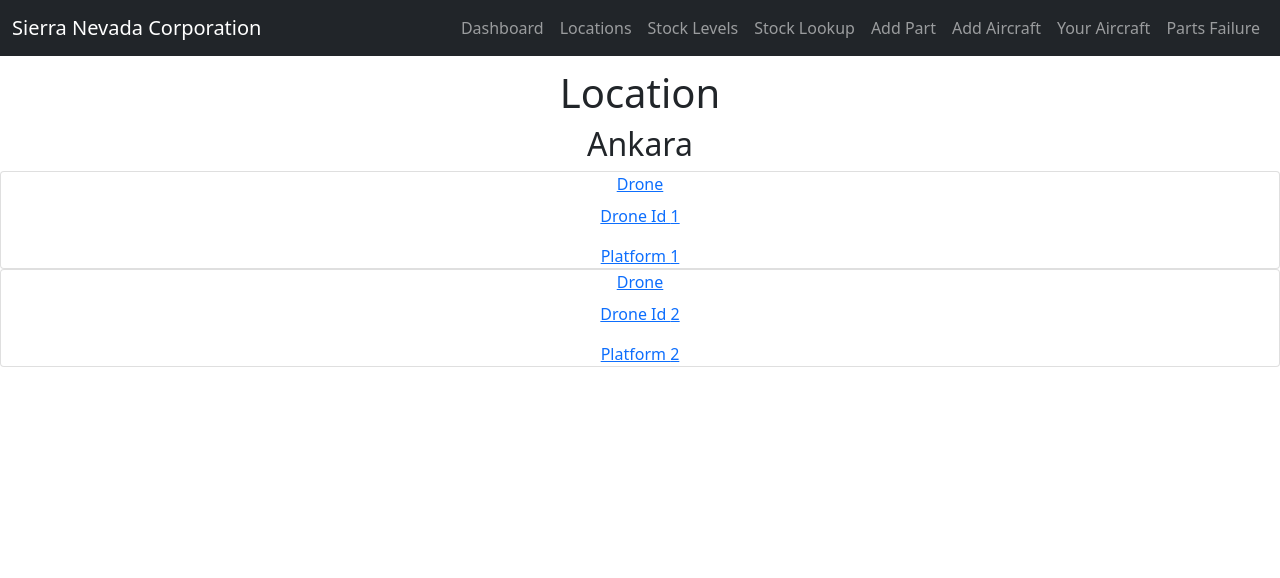
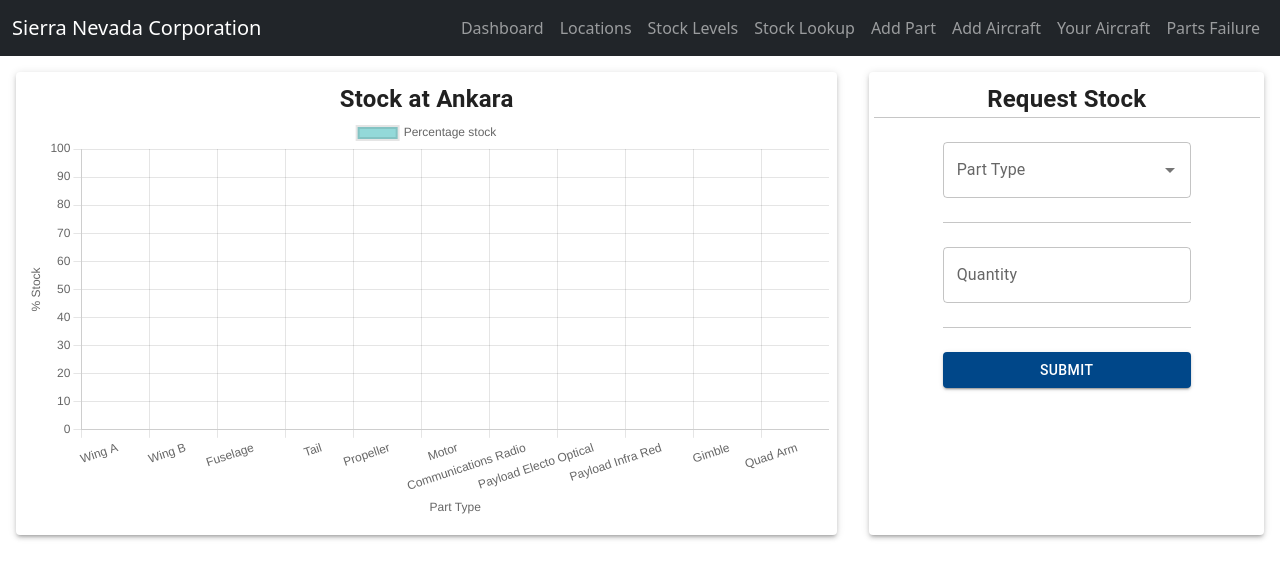
Before and after one commit to reicraftscodes/uas-lifecycle-management-frontend, a React (Create React App) app: page /locations/Ankara in a window 1280 px wide. Shown: the top 578 px of the page. Built offline with nearby package versions, Linux system fonts and the light colour scheme; no server answers.

Commit message:
feat : added dynamic graphs which are made from api data and styled page

```diff
--- a/src/pages/Location.js
+++ b/src/pages/Location.js
@@ -1,37 +1,103 @@
-import React from 'react'
+import React, { useEffect, useState } from 'react';
+import {Paper, Typography, Grid, Autocomplete,TextField,Button, FormControl, Divider} from "@mui/material";
+import {Bar} from 'react-chartjs-2';
+import {useParams} from "react-router-dom";
+import PartsService from '../services/PartsService';
 
-import {Card, CardText, CardTitle} from "reactstrap";
-import {Link, useParams} from "react-router-dom";
+const Location = () => {
+    //Make location equal to the location passed via route
+    const { location } = useParams();
+    const parts = ['Wing A', 'Wing B', 'Fuselage', 'Tail', 'Propeller', 'Motor','Communications Radio','Payload Electo Optical','Payload Infra Red','Gimble','Quad Arm'];
+    let stockPercentage = [];
+    const [chartData, setChartData] = useState({
+        labels: parts,
+        datasets: [
+            {
+                label: "Percentage stock",
+                data: [0,0,0,0,0,0,0,0,0,0,0],
+                backgroundColor: ["rgba(75, 192, 192, 0.6"],
+                borderWidth: 4
+            }
+        ]
+    });
 
+    useEffect(() => {
+        PartsService.getLocationStock(location).then(response => response.json()).then(data => {
+            for(const dataObj of data){
+                stockPercentage.push(parseFloat(dataObj.stockLevelPercentage));
+            }
+            //sets chart data to data from api
+            setChartData({
+                labels: parts,
+                datasets: [
+                    {
+                        label: "Percentage of Stock",
+                        data: stockPercentage,
+                        backgroundColor: ["#004789"],
+                        borderWidth: 1
+                    }
+                ]
+            });
+        });
+    }, []);
 
-function Location() {
+    return(
+        <div>
+            <Grid container>
+                <Grid item xs={8}>
+                    <Paper elevation={3} sx={{height: "95%", m: 2, p: "1%"}}>
+                        <Typography sx={{ fontWeight: 'bold', fontSize: '1.5rem'}}>Stock at {location}</Typography>
+                        <Bar
+                            data={chartData}
+                            options={{
+                                title:{
+                                    display:true,
+                                    text:"Percentage of Parts",
+                                    fontSize:20
+                                },
+                                scales: {
+                                    y: {
+                                        min: 0,
+                                        max: 100,
+                                        title: {
+                                            display: true,
+                                            text: "% Stock"
+                                        },
+                                    },
+                                    x: {
+                                        title: {
+                                            display: true,
+                                            text: "Part Type"
+                                        },
+                                    },
+                                },
+                                legend:{
+                                    display:false
+                                }
+                            }} />
+                    </Paper>
+                </Grid>
+                <Grid item xs={4}>
+                    <Paper elevation={3} sx={{height: "95%", m: 2, p: "1%", pt: "2%" }}>
+                        <Typography sx={{ fontWeight: 'bold', fontSize: '1.5rem'}}>Request Stock</Typography>
 
-    //Make location equal to the location passed via route
-    const { location } = useParams()
-
-    const drone1 = {droneId: 1, dronePlatform: 1}
-    const drone2 = {droneId: 2, dronePlatform: 2}
-    const drones = [drone1, drone2]
-
-    const droneList = drones.map(drone => {
-        return <Link to={`/drones/${drone.droneId}`}><div className="drone-container">
-            <Card className="drone-card">
-                <CardTitle id="title">Drone</CardTitle>
-                <CardText id="id">Drone Id   {drone.droneId}</CardText>
-                <CardText id="platform">Platform {drone.dronePlatform}</CardText>
-            </Card>
+                        <Divider/>
+                        <br/>
+                        <FormControl>
+                            <Autocomplete options={parts} renderInput={(params) => <TextField {...params} label="Part Type" />}/>
+                            <br/>
+                            <Divider/>
+                            <br/>
+                            <TextField type="number" label="Quantity"></TextField>
+                            <br/>
+                            <Divider/>
+                            <br/>
+                            <Button variant="contained" sx={{bgcolor:"#004789", ':hover':{bgcolor: "#0060ba"}}}>Submit</Button>
+                        </FormControl>
+                    </Paper>
+                </Grid>
+            </Grid>
         </div>
-        </Link>
-    })
-
-
-    return (
-        <>
-            <h1>Location</h1>
-            <h2>{location}</h2>
-            {droneList}
-        </>
-    )
+    );
 }
-
 export default Location
--- a/src/services/PartsService.js
+++ b/src/services/PartsService.js
@@ -9,6 +9,13 @@ class PartsService {
             headers: {"Content-Type":"application/json" },
         });
     }
+
+    getLocationStock(location) {
+        return fetch(configData.API_URL + "/parts/location/stock?location="+location, {
+            method: "GET",
+            headers: {"Content-Type":"application/json" },
+        });
+    }
 }
 
 export default new PartsService();
```
